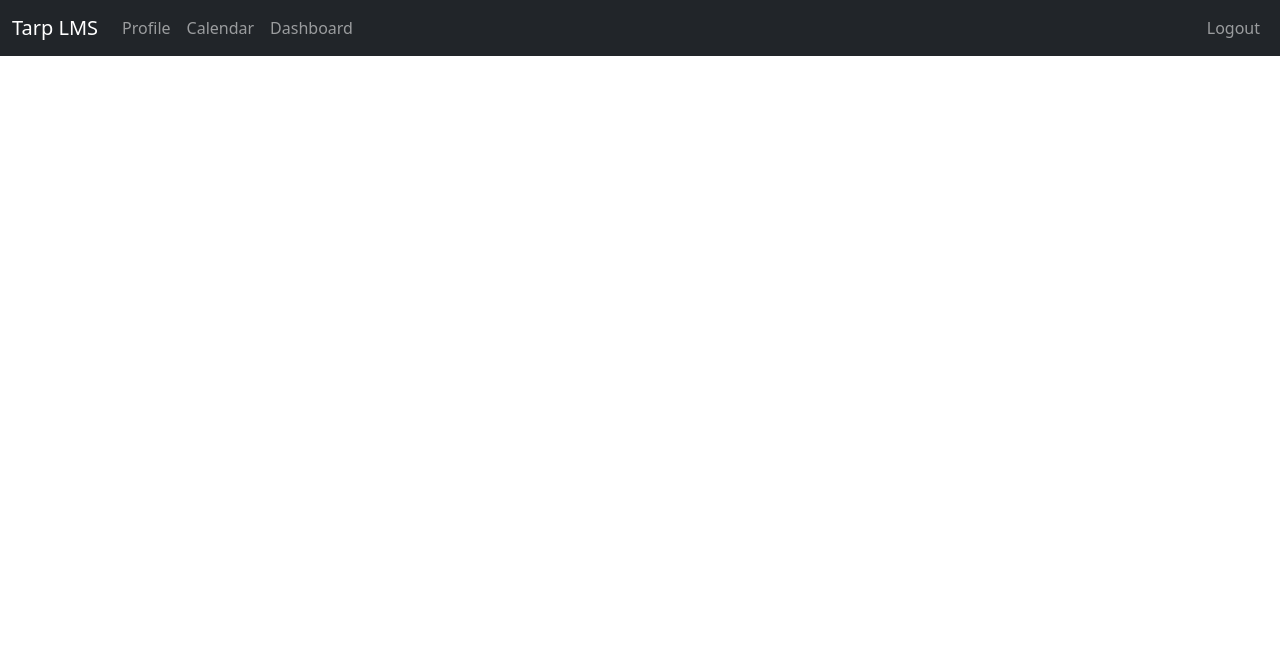
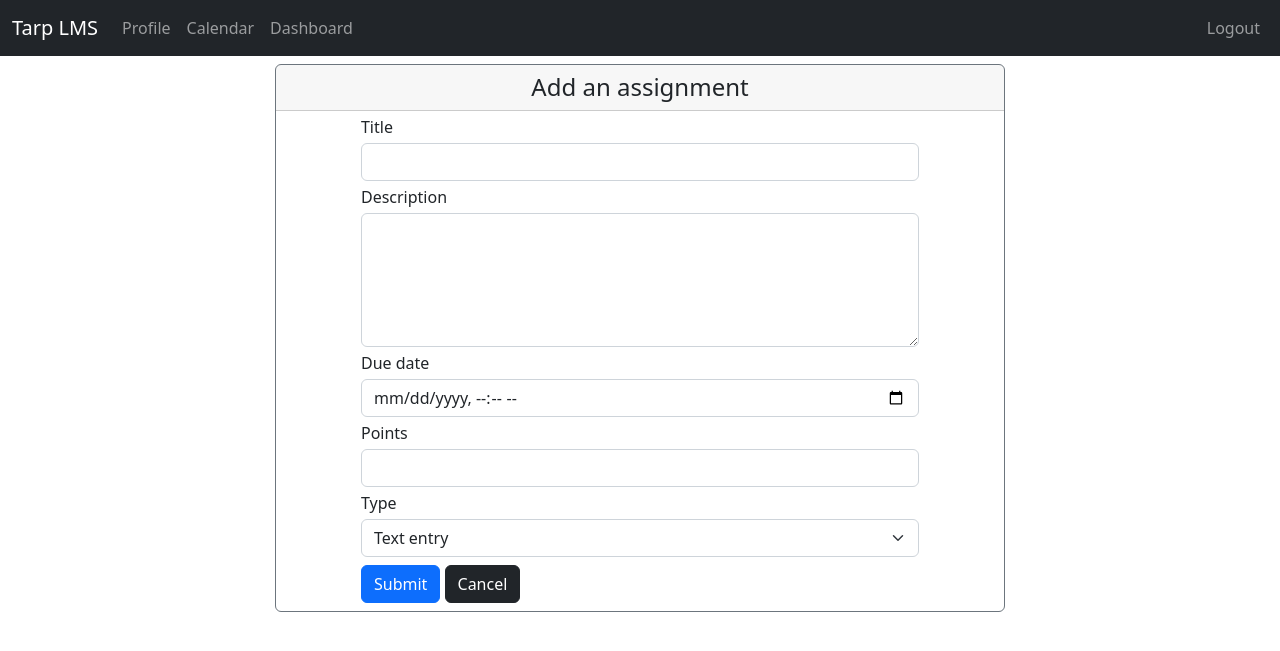
Before and after one commit to enoua5/tarp-lms-clone, a Django app: page /courses/1/addAssignment in a window 1280 px wide. Shown: the top 651 px of the page. Run offline with Django 3.2, Linux system fonts and the light colour scheme; tables that the repository leaves empty hold one stand-in row (values such as "Sample post").

Commit message:
Added actual form and other structure for the user to create an assignment

```diff
--- a/course_management/forms.py
+++ b/course_management/forms.py
@@ -1,7 +1,8 @@
 from django import forms
-from django.core.validators import MaxValueValidator, MinValueValidator
 from django.forms import ModelForm
-from .models import Course
+from .models import Course, Assignment
+
+# ------------------ COURSE MANAGEMENT ------------------
 
 DAYS_OF_WEEK = [
     ('Monday', 'M'),
@@ -10,6 +11,7 @@ DAYS_OF_WEEK = [
     ('Thursday', 'Th'),
     ('Friday', 'Fr')
 ]
+
 
 class CourseForm(ModelForm):
     class Meta:
@@ -43,3 +45,37 @@ class CourseForm(ModelForm):
         # fields = ["course_num", "department", "course_name",
         #           "meeting_days", "meeting_start_time", "instructor",
         #           "meeting_end_time", "meeting_location", "credit_hours"]
+
+
+# ------------------ ASSIGNMENT MANAGEMENT ------------------
+
+# the following 2 classes are required to ensure that the html datetime-local type plays nicely with the django form
+# code from https://www.davidjabb.com/blog/2021/12/1/how-to-use-the-built-in-html-datetime-local-widget-in-a-django-form/
+# if we need to change this I will cry  ~ Daniel
+class DateTimeLocalInput(forms.DateTimeInput):
+    input_type = "datetime-local"
+
+
+class DateTimeLocalField(forms.DateTimeField):
+    # Set DATETIME_INPUT_FORMATS here because, if USE_L10N
+    # is True, the locale-dictated format will be applied
+    # instead of settings.DATETIME_INPUT_FORMATS.
+
+    input_formats = [
+        "%Y-%m-%dT%H:%M:%S",
+        "%Y-%m-%dT%H:%M:%S.%f",
+        "%Y-%m-%dT%H:%M"
+    ]
+    widget = DateTimeLocalInput(format="%Y-%m-%dT%H:%M", attrs={'class': 'form-control'})
+
+
+class AssignmentForm(ModelForm):
+    title = forms.CharField(max_length=100, widget=forms.TextInput(attrs={'class': 'form-control'}), required=True)
+    description = forms.CharField(widget=forms.Textarea(attrs={'class': 'form-control', 'rows': 5}), required=True)
+    due_date = DateTimeLocalField()
+    points = forms.IntegerField(widget=forms.TextInput(attrs={'class': 'form-control'}), required=True)
+    type = forms.ChoiceField(choices=(('t', 'Text entry'), ('f', 'File upload')), widget=forms.Select(attrs={'class': 'form-select'}))
+
+    class Meta:
+        model = Assignment
+        exclude = ['course']
--- a/course_management/templates/course_management/assignment_form.html
+++ b/course_management/templates/course_management/assignment_form.html
@@ -1,4 +1,39 @@
 {% extends 'main/base.html' %}
 {% block body %}
-
+<div class="container mt-2 form-content" style="width: 60%;">
+    <!-- A Header, that countains potential errors -->
+    <div class="card border-secondary">
+        <div class="card-header" style="text-align: center">
+        <h4 class="mb-0">Add an assignment</h4>
+        {% if form.errors %}
+            <ul class="list-group">
+                {% for field, errors in form.errors.items %}
+                    {% for error in errors %}
+                        <li class="list-group-item list-group-item-danger">{{error}}</li>
+                    {% endfor %}
+                {% endfor %}
+            </ul>
+        {% endif %}
+    </div>
+    <!-- An actual form is here -->
+    <form method="POST">
+        {% csrf_token %}
+        <div class="container mx-auto" style="width: 80%">
+            <div class="column">
+                {% for field in form %}
+                    <div class="row g-0">
+                        <label for="{{ field.name }}" class="form-label mt-1 mb-1">{{ field.label }}</label>
+                        <br>
+                        {{ field }}
+                    </div>
+                {% endfor %}
+                <div class="mt-2 mb-2">
+                    <input class="btn btn-primary" type="submit" value="Submit">
+                    <a class="btn btn-dark" href="{% url 'course_management:coursePage' course.id %}" role="button">Cancel</a>
+                </div>
+            </div>
+        </div>
+    </form>
+    </div>
+</div>
 {% endblock %}
--- a/course_management/views.py
+++ b/course_management/views.py
@@ -1,7 +1,7 @@
 from django.shortcuts import render, redirect
 from django.contrib.auth.models import Group, User
 
-from course_management.forms import CourseForm
+from course_management.forms import CourseForm, AssignmentForm
 from .models import Course, Assignment
 
 
@@ -59,5 +59,13 @@ def coursePage(request, id):
 
 def addAssignment(request, id):
     course = Course.objects.get(id=id)
+
     # form stuff
-    return render(request, 'course_management/assignment_form.html', {'course': course, 'page_title': str(course)})
+    form = AssignmentForm(request.POST or None)
+    if form.is_valid():
+        assignment = form.save()
+        assignment.course = course
+        assignment.save()
+        return redirect('course_management:coursePage', id)
+
+    return render(request, 'course_management/assignment_form.html', {'course': course, 'page_title': str(course), 'form': form})
```
